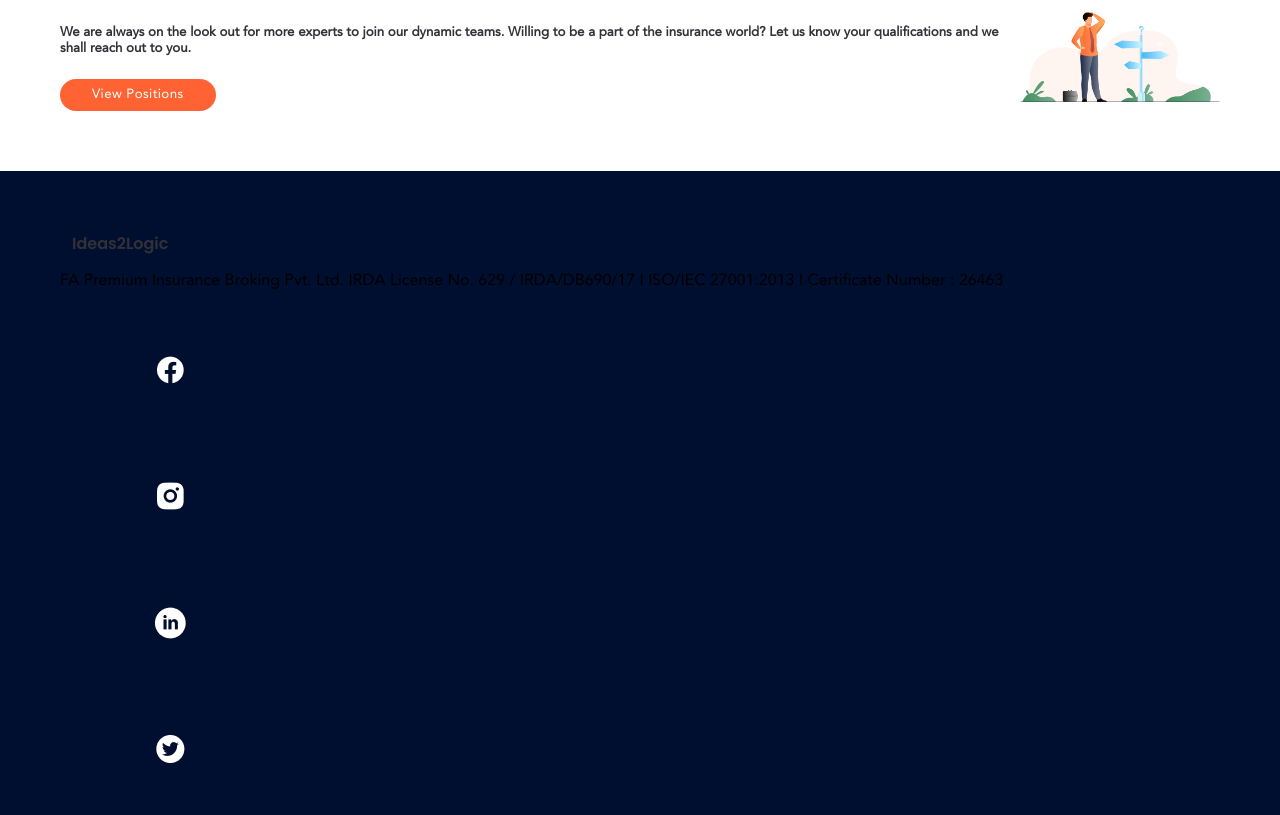
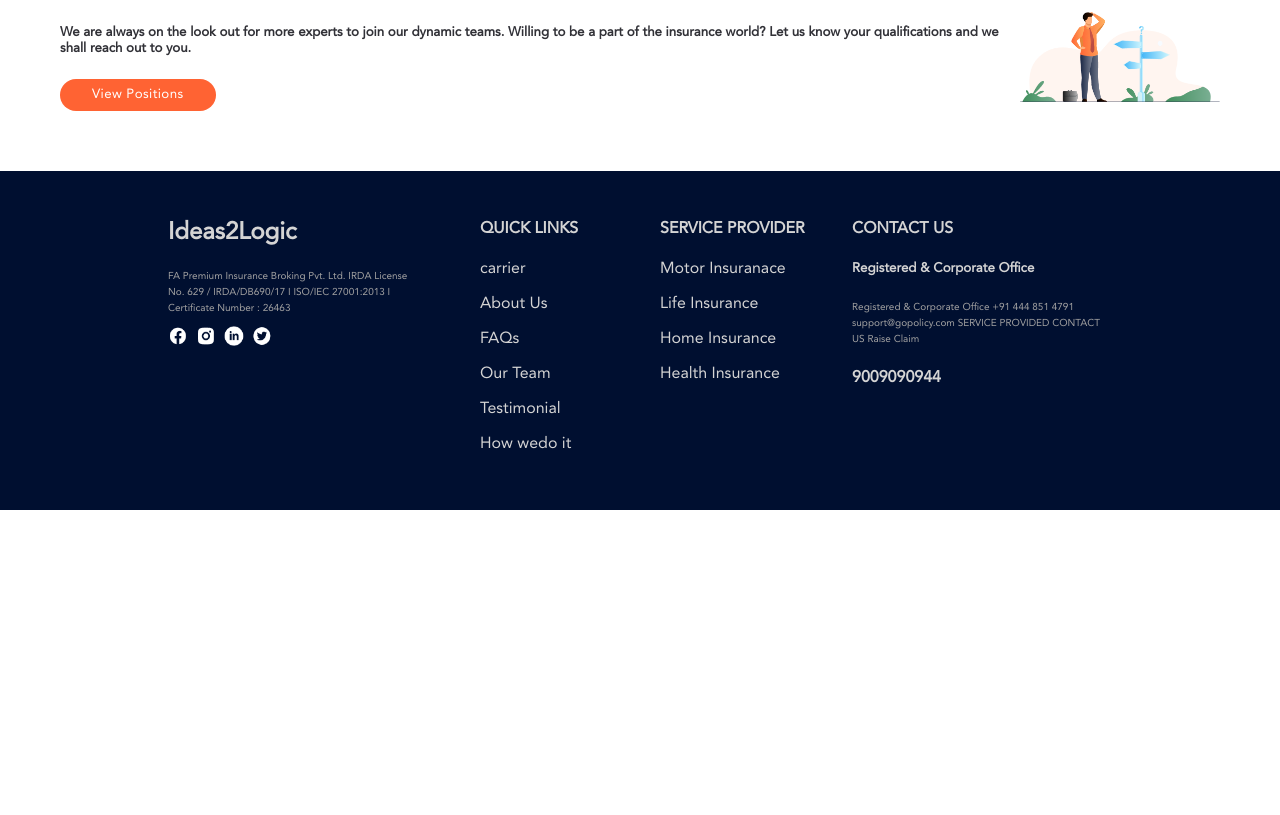
Before and after one commit to yuvaraj804/i2l-landing-page, a plain HTML site: page index.html in a window 1280 px wide. Shown: the part 2217-3032 px from the top of the page. After the commit the page ends 2727 px from the top, so only its background shows below. Drawn offline with Linux system fonts and the light colour scheme.

Commit message:
added condent

```diff
--- a/index.html
+++ b/index.html
@@ -182,30 +182,51 @@
             </div>
         </div>
     </section>
-    <footer>
-        <div>
+    <footer class="footer-color">
+        <div class="footer-content footer-content-1">
             <div>
-                <p class="container-topic sub-heading">Ideas2Logic</p>
+                <h2 class="footer-color">Ideas2Logic</h2    >
             </div>
             <div>
-                <p>FA Premium Insurance Broking Pvt. Ltd.
+                <p class="paragraph footer-para-color">FA Premium Insurance Broking Pvt. Ltd.
                     IRDA License No. 629 / IRDA/DB690/17 I ISO/IEC 27001:2013 I Certificate Number : 26463</p>
                 </div>
-                <div>
-                    <img class="our-values" src="assets/image/social-media-img/facebook-circle.png">
-                    <img class="our-values" src="assets/image/social-media-img/instagram-fill.png">
-                    <img class="our-values" src="assets/image/social-media-img/linkedin-circle.png">
-                    <img class="our-values" src="assets/image/social-media-img/twitter-circle.png">
+                <div class="social">
+                    <img class="social-img"  src="assets/image/social-media-img/facebook-circle.png">
+                    <img class="social-img" src="assets/image/social-media-img/instagram-fill.png">
+                    <img class="social-img" src="assets/image/social-media-img/linkedin-circle.png">
+                    <img class="social-img" src="assets/image/social-media-img/twitter-circle.png">
                 </div>
         </div>
-        <div>
-
+        <div class="footer-content footer-content-2">
+            <h4>QUICK LINKS</h4>
+            <p>carrier</p>
+            <p>About Us</p>
+            <p>FAQs</p>
+            <p>Our Team</p>
+            <p>Testimonial</p>
+            <p>How wedo it</p>
         </div>
-        <div>
-
+        <div class="footer-content footer-content-2">
+            <div>
+                <h4>SERVICE PROVIDER</h4>
+                <p>Motor Insuranace</p>
+                <p>Life Insurance</p>
+                <p>Home Insurance</p>
+                <p>Health Insurance</p>
+            </div>
         </div>
-        <div>
-
+        <div class="footer-content footer-content-1">
+            <h4>CONTACT US</h4>
+            <h5><bold>Registered & Corporate Office</bold></h5>
+            <p class="paragraph footer-para-color" >Registered & Corporate Office
+            +91 444 851 4791
+            support@gopolicy.com
+            SERVICE PROVIDED CONTACT US
+            Raise Claim</p>
+            <div>
+                <h4>9009090944</h4>
+            </div>
         </div>
     </footer>
 </body>
--- a/styles/index.css
+++ b/styles/index.css
@@ -207,7 +207,7 @@ body {
     gap:8px;
     align-items:flex-end;
 }
-.view-position,footer{
+.view-position{
     display: flex;
     padding: 60px;
 }
@@ -215,8 +215,33 @@ body {
     color: #313137;
 }
 footer{
+    display: flex;
+    justify-content: center;
+    /* gap:10px; */
+    padding: 28px 20px 40px 60px;
     background-color: #000F30;
+    color: #d4d4d4;}
+.footer-color{
+    color: #d4d4d4;
+    }
+.footer-para-color{
+    color:rgb(161, 161, 161);
 }
+
 .social{
     display: flex;
+    justify-content:flex-start;
+    gap:8px;
 }
+.social-img{
+    width:20px;
+    height: 20px;
+}
+.footer-content-2{
+    width:15%;
+
+}
+.footer-content-1{
+    width:25% ;
+    padding:0  12px;
+}
```
